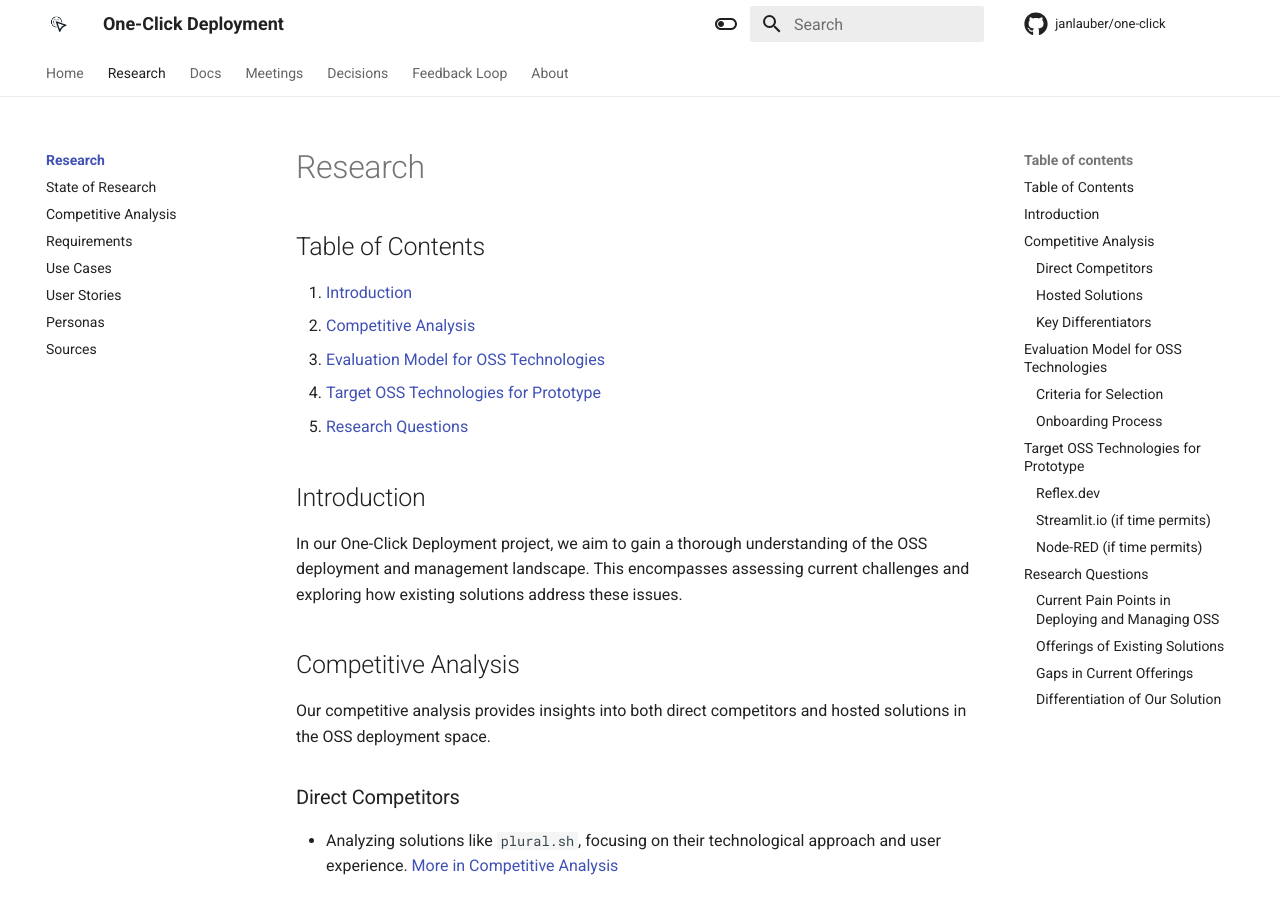
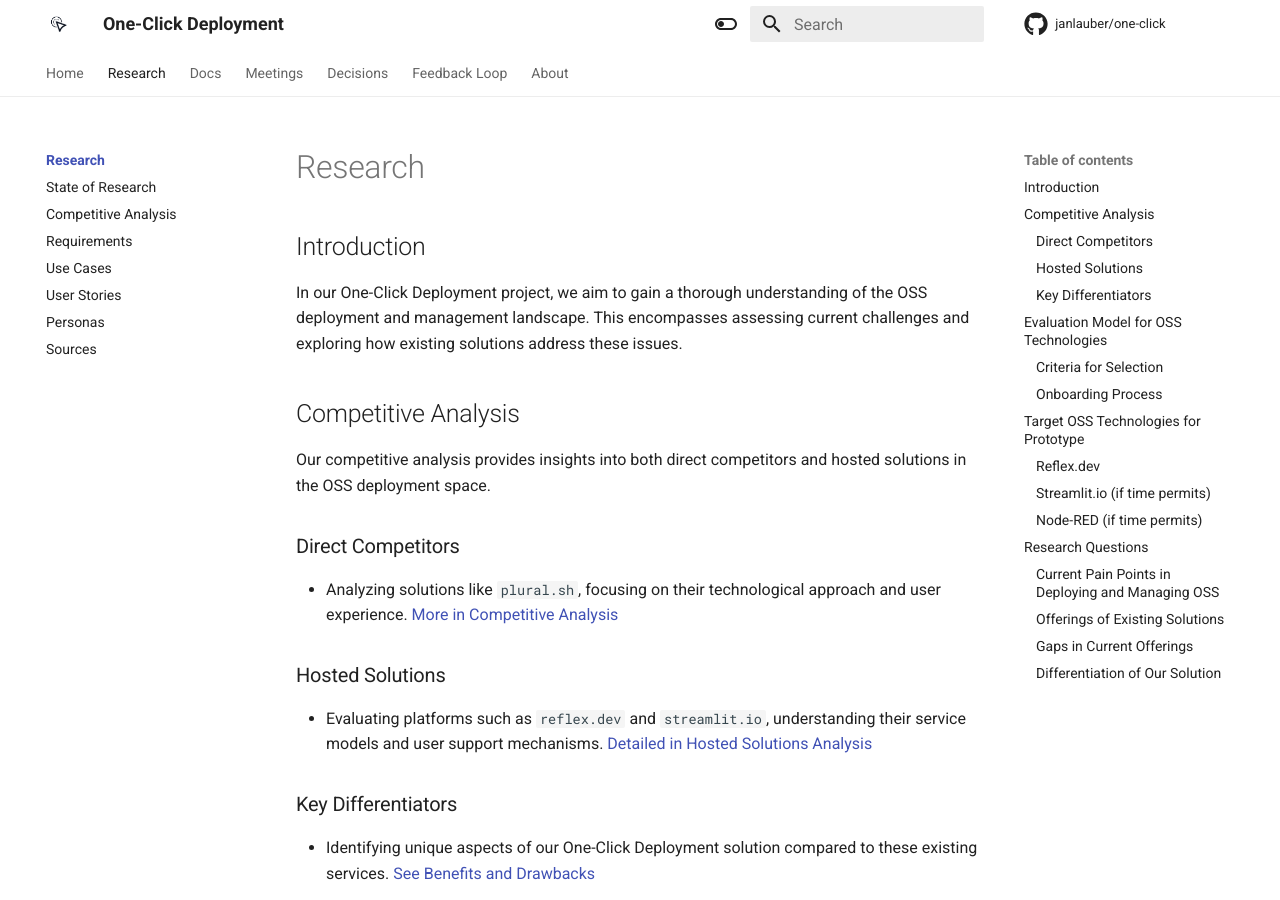
Before and after one commit to janlauber/one-click, an MkDocs documentation site: the page built from docs/research/index.md, in a window 1280 px wide and 900 px high. Built offline with MkDocs 1.6.1 and Material for MkDocs 9.7.7, drawn with Linux system fonts in a browser that asks for light colours; comment, search, counter and statistics services are not loaded.

Commit message:
docs: remove table of contents
Signed-off-by: Jan Lauber <jan.lauber@protonmail.ch>

```diff
--- a/docs/research/index.md
+++ b/docs/research/index.md
@@ -1,12 +1,4 @@
 # Research
-
-## Table of Contents
-
-1. [Introduction](#introduction)
-2. [Competitive Analysis](#competitive-analysis)
-3. [Evaluation Model for OSS Technologies](#evaluation-model-for-oss-technologies)
-4. [Target OSS Technologies for Prototype](#target-oss-technologies-for-prototype)
-5. [Research Questions](#research-questions)
 
 ## Introduction
 
```
